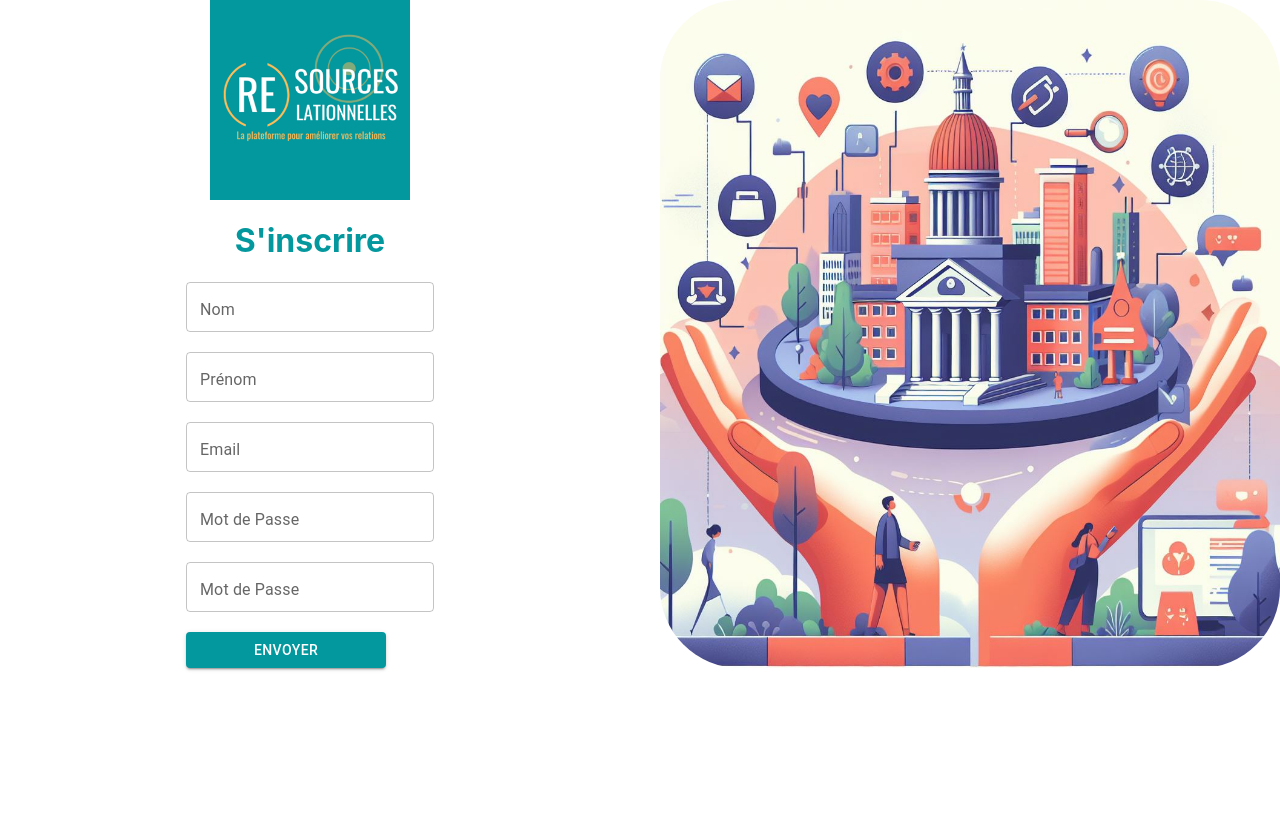
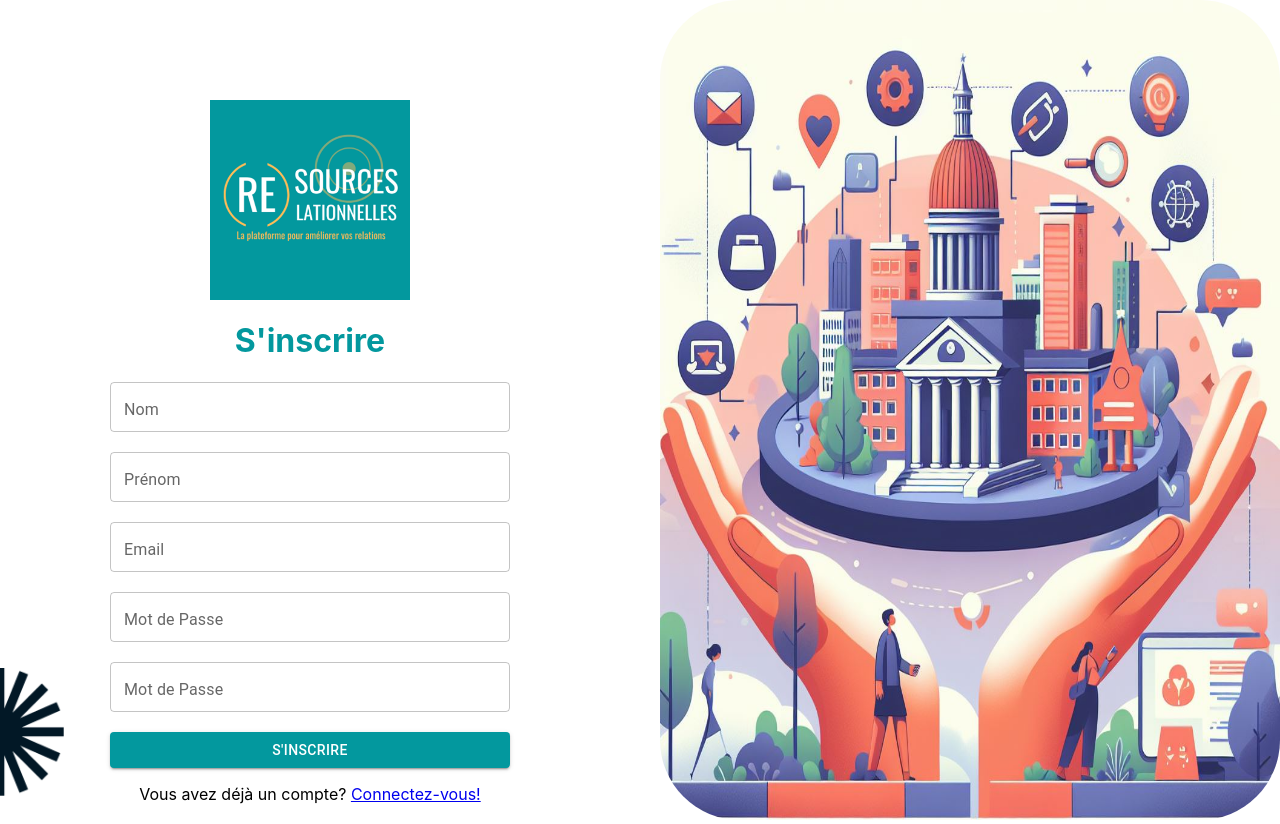
Before and after one commit to NicolasSegond/CESI_Ressource_Relationnel, a React (Create React App) app in the folder awp/: page /inscription in a window 1280 px wide. Before the commit the page ends 800 px from the top, so only its background shows below. Built offline with nearby package versions, Linux system fonts and the light colour scheme.

Commit message:
KAN-24 Ajout Filigranes Front terminer
Front Terminer
reste à faire:
Responsive
Back

```diff
--- a/awp/src/page/Inscription/inscription.js
+++ b/awp/src/page/Inscription/inscription.js
@@ -1,5 +1,6 @@
 import React, { useState } from "react";
 import {Button, TextField} from "@mui/material";
+import { Link } from 'react-router-dom';
 import "./inscriptionDesign.css";
 const Inscription = () => {
     const [nom, setNom] = useState("");
@@ -23,30 +24,39 @@ const Inscription = () => {
     };
 
     return (
+
         <div className="container">
+
             <div className="left-div">
+                <div className="filigranes-container">
+                    <img src={"./filigranes.png"} className="filigranes" alt="Filigranes"/>
+                </div>
+
                 <div className="form-container">
                     <img className={"logo"} src={"./logo.png"} alt={"Logo Du site internet"}/>
                     <h1 className={"title"}>S'inscrire</h1>
                     <form onSubmit={handleSubmit}>
                         <label>
-                            <TextField id="outlined-basic" label="Nom" variant="outlined"/>
+                            <TextField id="outlined-basic" label="Nom" variant="outlined" className={"textfield"}/>
                         </label>
                         <label>
-                            <TextField id="outlined-basic" label="Prénom" variant="outlined"/>
+                            <TextField id="outlined-basic" label="Prénom" variant="outlined" className={"textfield"}/>
                         </label>
                         <label>
-                            <TextField id="outlined-basic" label="Email" variant="outlined"/>
+                            <TextField id="outlined-basic" label="Email" variant="outlined" className={"textfield"}/>
                         </label>
                         <label>
-                            <TextField id="outlined-basic" label="Mot de Passe" variant="outlined"/>
+                            <TextField id="outlined-basic" label="Mot de Passe" variant="outlined"
+                                       className={"textfield"}/>
                         </label>
                         <label>
-                            <TextField id="outlined-basic" label="Mot de Passe" variant="outlined"/>
+                            <TextField id="outlined-basic" label="Mot de Passe" variant="outlined"
+                                       className={"textfield"}/>
                         </label>
-                        <Button className={"send"} variant="contained">Envoyer</Button>
+                        <Button className={"send"} variant="contained">S'inscrire</Button>
                     </form>
                 </div>
+                <p className={"pasDeCompte"}>Vous avez déjà un compte? <Link to="/connexion">Connectez-vous!</Link></p>
             </div>
             <div className="right-div">
                 <img src={"./imageADroite.jpg"}/>
--- a/awp/src/page/Inscription/inscriptionDesign.css
+++ b/awp/src/page/Inscription/inscriptionDesign.css
@@ -5,8 +5,7 @@
 .send
 {
     background-color: #03989E!important;
-    width: 200px;
-
+    width: 400px;
 }
 .MuiInputBase-root
 {
@@ -26,6 +25,7 @@
 .left-div {
     flex: 1; /* Occupe tout l'espace disponible */
     margin-right: 20px; /* Ajoute une marge à droite pour l'écart avec la div à droite */
+    margin-top: 100px;
 }
 
 /* Div à droite */
@@ -45,9 +45,28 @@
     flex-direction: column;
     align-items: center;
 }
-form label {
+form label{
     width: 100%; /* La largeur à 100% pour étendre sur toute la largeur du conteneur */
     display: block; /* Pour que chaque label soit sur une nouvelle ligne */
     margin-bottom: 20px;
     align-items: center;
 }
+.textfield{
+    width: 100%;
+}
+.pasDeCompte{
+    text-align: center;
+}
+/* Style pour la div contenant l'image "filigranes" */
+.filigranes-container {
+    position: absolute;
+    bottom: 0;
+    width: 5%;
+}
+
+/* Style pour l'image "filigranes" */
+.filigranes {
+    width: 200%; /* Ajuster la largeur à 200% pour compenser la moitié coupée */
+    height: auto;
+    transform: translateX(-50%);
+}
```
Also changed, not shown: awp/public/filigranes.png (added).
